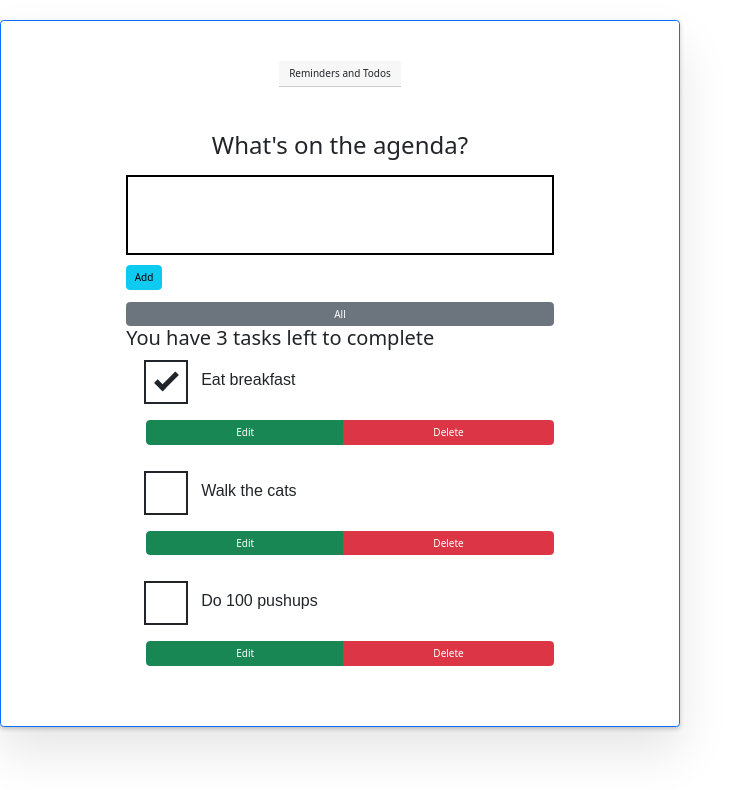
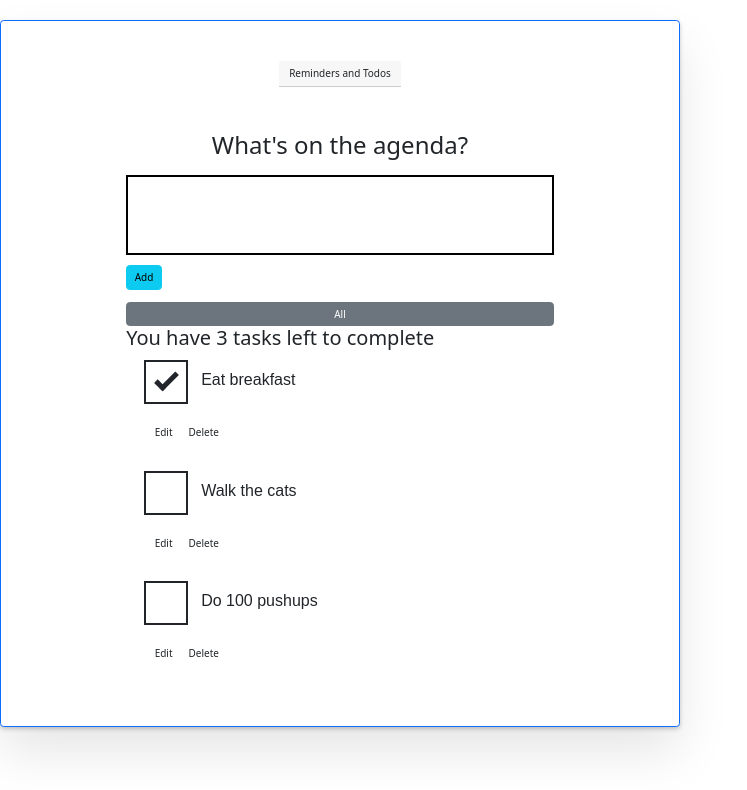
Before and after one commit to smcconaha/reminder-list, a React (Create React App) app in the folder to-do/: page / in a window 1280 px wide. Shown: the top 790 px of the page, without its empty margins (0-747 px from the left). Built offline with nearby package versions, Linux system fonts and the light colour scheme.

Commit message:
Added editing and view templates to Todo component.  Editing view creates a cancel and save button and view creates edit and delete.  These views affect state and update UI

```diff
--- a/to-do/src/App.js
+++ b/to-do/src/App.js
@@ -24,10 +24,22 @@ function App(props) {
     setTodos(updatedTodos);
   }
 
+  function editTodo(id, newTitle) {
+    const editedTodoList = todos.map((todo) => {
+      //if todo has same id as the edited task
+      if (id === toggleTaskCompleted.id) {
+        return {...todo, title: newTitle}
+      }
+      return todo;
+    });
+    setTodos(editedTodoList)
+  }
+
   function toggleTaskDeleted(id) {
     // console.log(id);
     //set state with new array that copies existing tasks
     //ignore tasks whose id matches the one passed in
+    //since deleting item, using filter method
     const remainingTodos = todos.filter((todo) => id !== todo.id);
     setTodos(remainingTodos);
   }
@@ -41,6 +53,7 @@ function App(props) {
       key={todo.id}
       toggleTaskCompleted={toggleTaskCompleted}
       toggleTaskDeleted={toggleTaskDeleted}
+      editTodo={editTodo}
     />
     ));
   //updating noun based on length of todo array
--- a/to-do/src/components/Todo.js
+++ b/to-do/src/components/Todo.js
@@ -1,32 +1,81 @@
-import React from "react";
+import React, {useState} from "react";
 
 //props are passes down from parent App.js file but defined in the index.js as DATA
 export default function Todo (props) {
-    return (
-        <li className="todo stack-small">
+    const [isEditing, setEditing] = useState(false);
+    //hook for storing and setting new name
+    const [newTitle, setNewTitle] = useState('');
+    //function sets new title
+    function handleChange(e) {
+        setNewTitle(e.target.value);
+    }
+    //Function handles edit form submit
+    function handleSubmit(e) {
+        e.preventDefault();
+        props.editTodos(props.id, newTitle);
+        setNewTitle("");
+        setEditing(false);
+      }
+    //*****EDITING TEMPLATE
+    const editingTemplate = (
+        <form className="stack-small">
+          <div className="form-group">
+            <label className="todo-label" htmlFor={props.id}>
+              New name for {props.title}
+            </label>
+            <input
+                id={props.id}
+                className="todo-text"
+                type="text"
+                value={newTitle}
+                onChange={handleChange}
+            />
+          </div>
+          <div className="btn-group">
+            {/* when cancel button pressed setEditing returns false */}
+            <button type="button" className="btn todo-cancel" onClick={() => setEditing(false)}>
+              Cancel
+              <span className="visually-hidden">renaming {props.title}</span>
+            </button>
+            <button type="submit" className="btn btn__primary todo-edit">
+              Save
+              <span className="visually-hidden">new name for {props.title}</span>
+            </button>
+          </div>
+        </form>
+      );
+      //*****EDITING TEMP END
+      //*****VIEW TEMPLATE
+      const viewTemplate = (
+        <div className="stack-small">
           <div className="c-cb">
               <input
                 id={props.id}
                 type="checkbox"
                 defaultChecked={props.completed}
-                //onChange={() => props.toggleTaskCompleted(props.id)} //verifying checkbox not changeing to false
+                onChange={() => props.toggleTaskCompleted(props.id)}
               />
-            <label className="todo-label" htmlFor="todo-0">
+              <label className="todo-label" htmlFor={props.id}>
                 {props.title}
               </label>
             </div>
             <div className="btn-group">
-            <button type="button" className="btn btn-success">
+              {/* when edit button pressed setEditing returns true */}
+              <button type="button" className="btn" onClick={() => setEditing(true)}>
                 Edit <span className="visually-hidden">{props.title}</span>
               </button>
               <button
                 type="button"
-                className="btn btn-danger"
-                onClick={() => props.toggleTaskDeleted(props.id)}
+                className="btn btn__danger"
+                onClick={() => props.deleteTask(props.id)}
               >
                 Delete <span className="visually-hidden">{props.title}</span>
               </button>
             </div>
-        </li>
+        </div>
+        //*****VIEW TEMP END
+      );
+    return (
+        <li className="todo">{isEditing ? editingTemplate : viewTemplate}</li>
     );
 }
```
Lines whose indentation alone changed are shown as unchanged.
